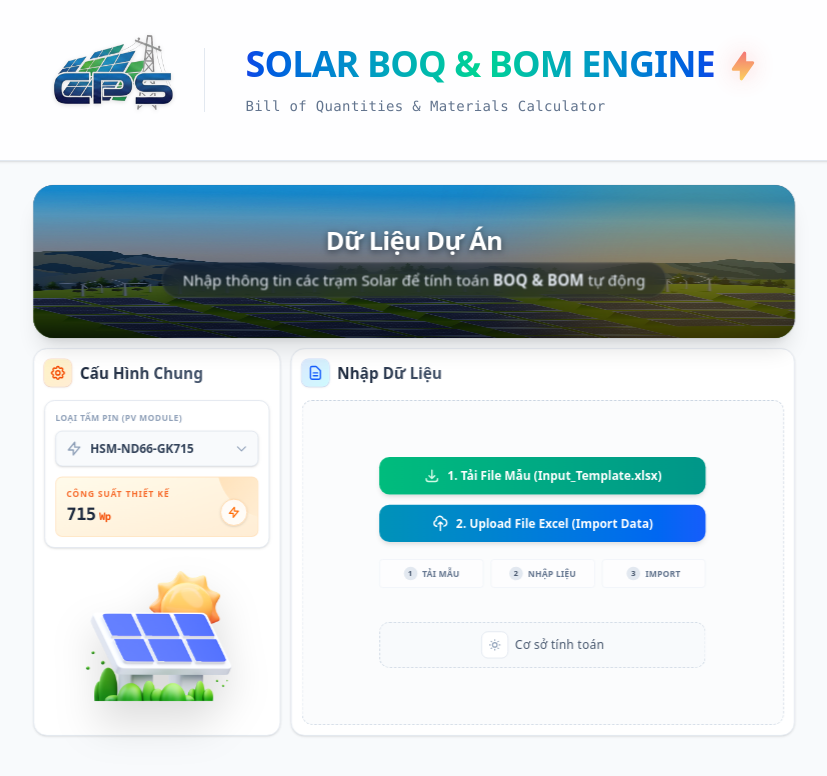
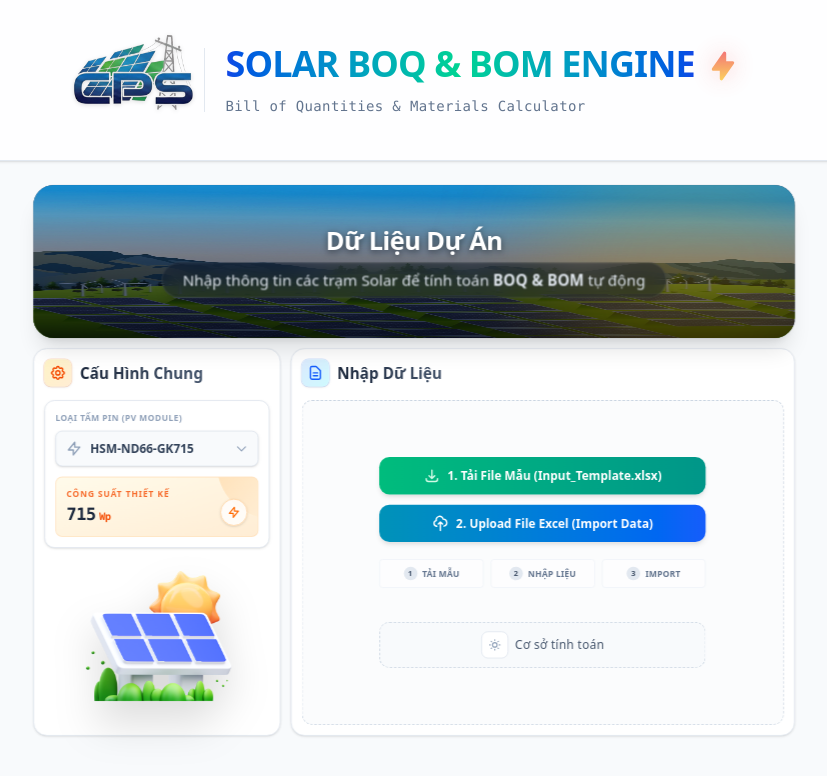
Before and after one commit to huy16/CPS-Solar-BOM, a React (Vite) app: page / in a window 1280 px wide. Shown: the top 776 px of the page, without its empty margins (226-1053 px from the left). Built offline with nearby package versions, Linux system fonts and the light colour scheme.

Commit message:
style: minimize header spacing between logo and title

```diff
--- a/src/App.jsx
+++ b/src/App.jsx
@@ -14,7 +14,7 @@ function App() {
       {/* Header with CPS Branding */}
       <header className="bg-white/80 backdrop-blur-md shadow-sm border-b border-slate-200 sticky top-0 z-50">
         <div className="max-w-7xl mx-auto px-6 py-4">
-          <div className="flex flex-row items-center justify-center gap-2">
+          <div className="flex flex-row items-center justify-center gap-0">
             {/* CPS Logo - Clickable Reset */}
             <button
               onClick={handleReset}
@@ -29,7 +29,7 @@ function App() {
             </button>
 
             {/* Vertical Divider */}
-            <div className="h-16 w-px bg-slate-200 mx-4"></div>
+            <div className="h-16 w-px bg-slate-200 mx-1"></div>
 
             {/* Title Block with Glassmorphism & Energy Gradient */}
             <div className="relative group p-4 rounded-2xl overflow-hidden transition-all duration-500 border border-transparent hover:border-energy-100 hover:shadow-lg hover:shadow-energy-100/50">
```
